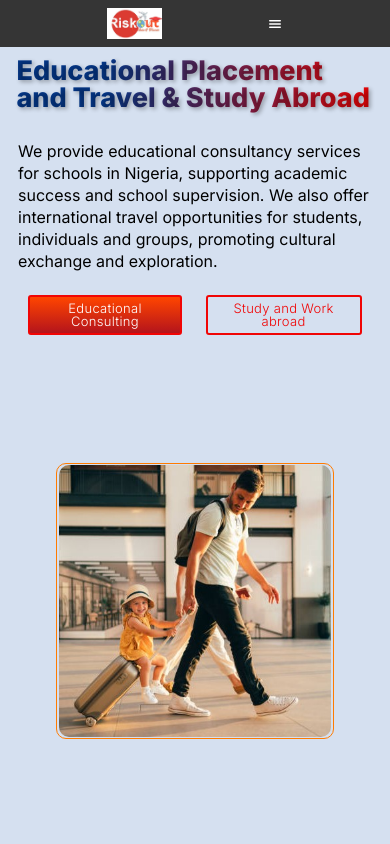
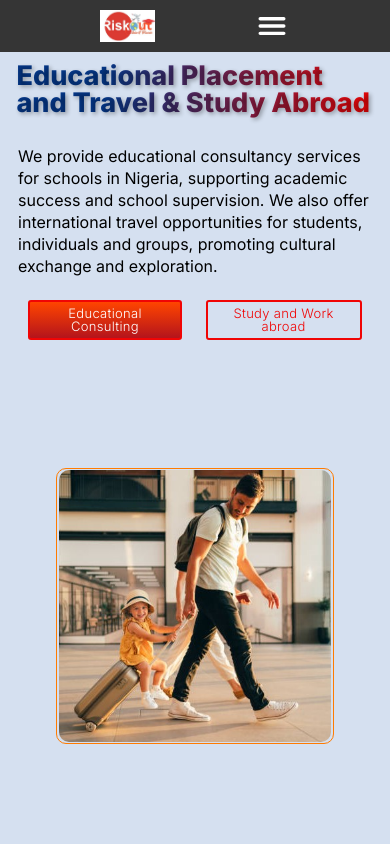
Before and after one commit to VictorKingsHub/consults, a Next.js app: page / in a window 390 px wide. Shown: the top 844 px of the page. Built offline with nearby package versions, Linux system fonts and the light colour scheme.

Commit message:
nav mobile fix

```diff
--- a/components/header/Navbar.tsx
+++ b/components/header/Navbar.tsx
@@ -69,7 +69,7 @@ const Navbar = () => {
         </div>
 
         <IoMenu
-          className='cursor-pointer text-white'
+          className='cursor-pointer text-white text-4xl'
           onClick={() => setOpen(prev => !prev)}
         />
         {open && (
```
